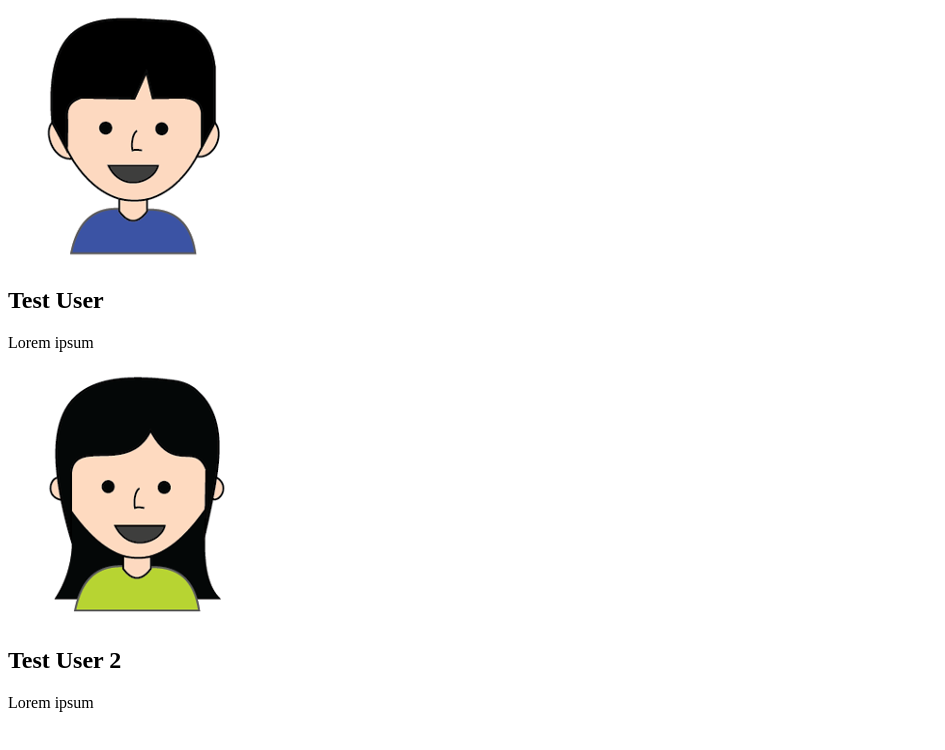
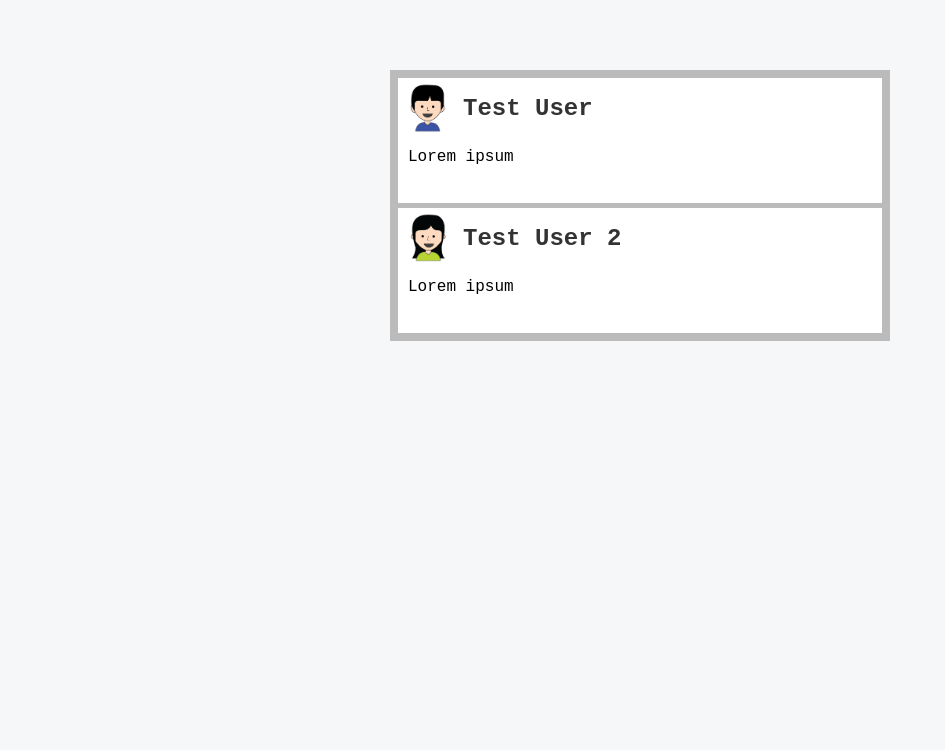
Before and after one commit to vatoer/graphbook2, a React app: page / in a window 1280 px wide. Shown: the top 750 px of the page, without its empty margins (0-945 px from the left). Built offline with nearby package versions, Linux system fonts and the light colour scheme.

Commit message:
CSS with webpack

```diff
--- /dev/null
+++ b/assets/css/style.css
@@ -0,0 +1,60 @@
+body {
+    background-color: #f6f7f9;
+    margin: 0;
+    font-family: 'Courier New', Courier, monospace
+}
+p {
+    margin-bottom: 0;
+}
+.container {
+    max-width: 500px;
+    margin: 70px auto 0 auto;
+}
+.feed {
+    background-color: #bbb;
+    padding: 3px;
+    margin-top: 20px;
+}
+.post {
+    background-color: #fff;
+    margin: 5px;
+}
+.post .header {
+    height: 60px;
+}
+.post .header > * {
+    display: inline-block;
+    vertical-align: middle;
+}
+.post .header img {
+    width: 50px;
+    height: 50px;
+    margin: 5px;
+  }
+.post .header h2 {
+    color: #333;
+    font-size: 24px;
+    margin: 0 0 0 5px;
+}
+.post p.content {
+    margin: 5px;
+    padding: 5px;
+    min-height: 50px;
+}
+form {
+    padding-bottom: 20px;
+}
+form textarea {
+    width: calc(100% - 20px);
+    padding: 10px;
+    border-color: #bbb;
+}
+form [type=submit] {
+    border: none;
+    background-color: #6ca6fd;
+    color: #fff;
+    padding: 10px;
+    border-radius: 5px;
+    font-size: 14px;
+    float: right;
+}
--- a/src/client/App.js
+++ b/src/client/App.js
@@ -1,4 +1,5 @@
 import React, { useState } from 'react';
+import '../../assets/css/style.css';
 
 const initialPosts = [
     {
```
Also changed, not shown: 1 other file (tests, documents, lock files or other folders).
